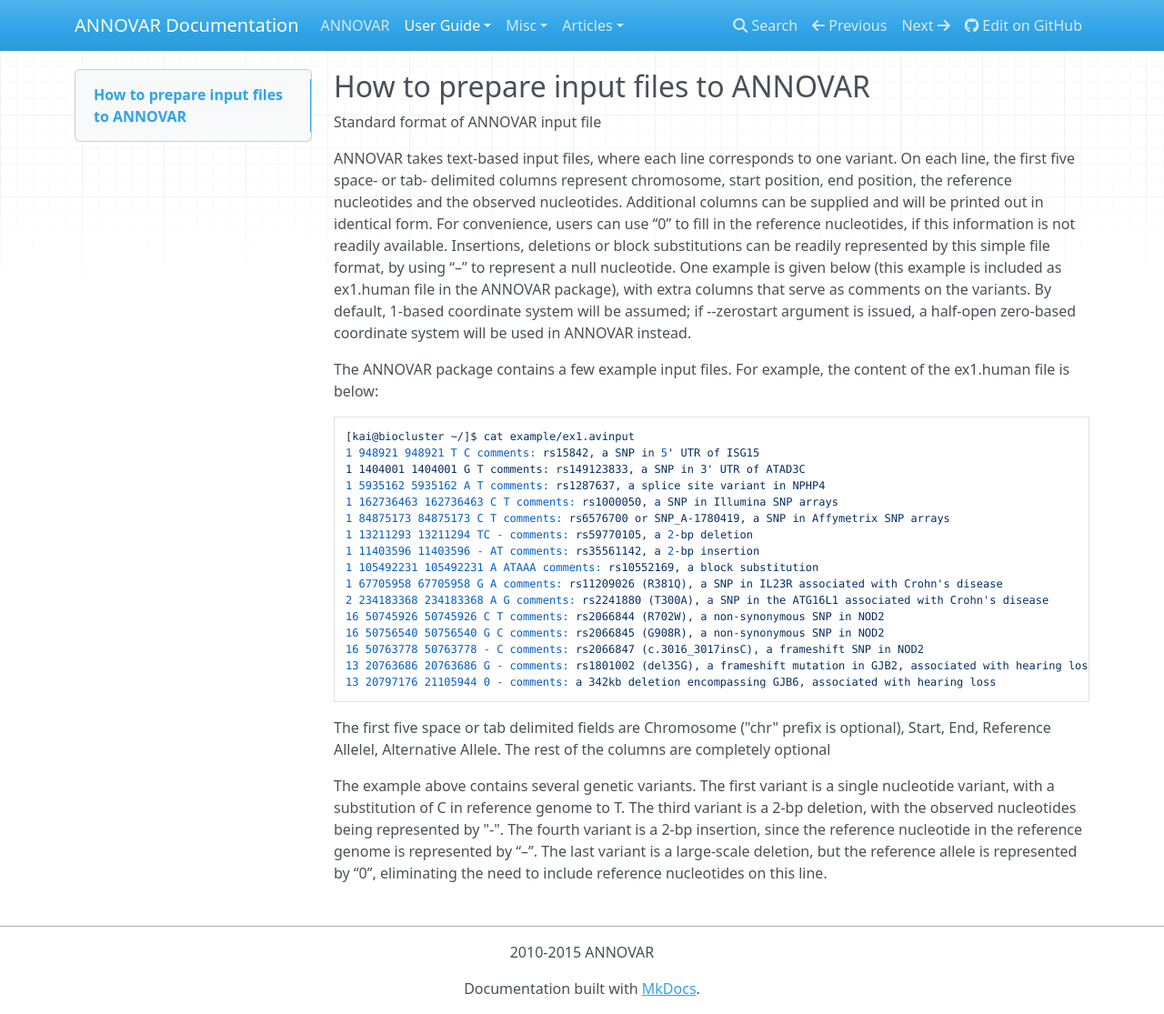
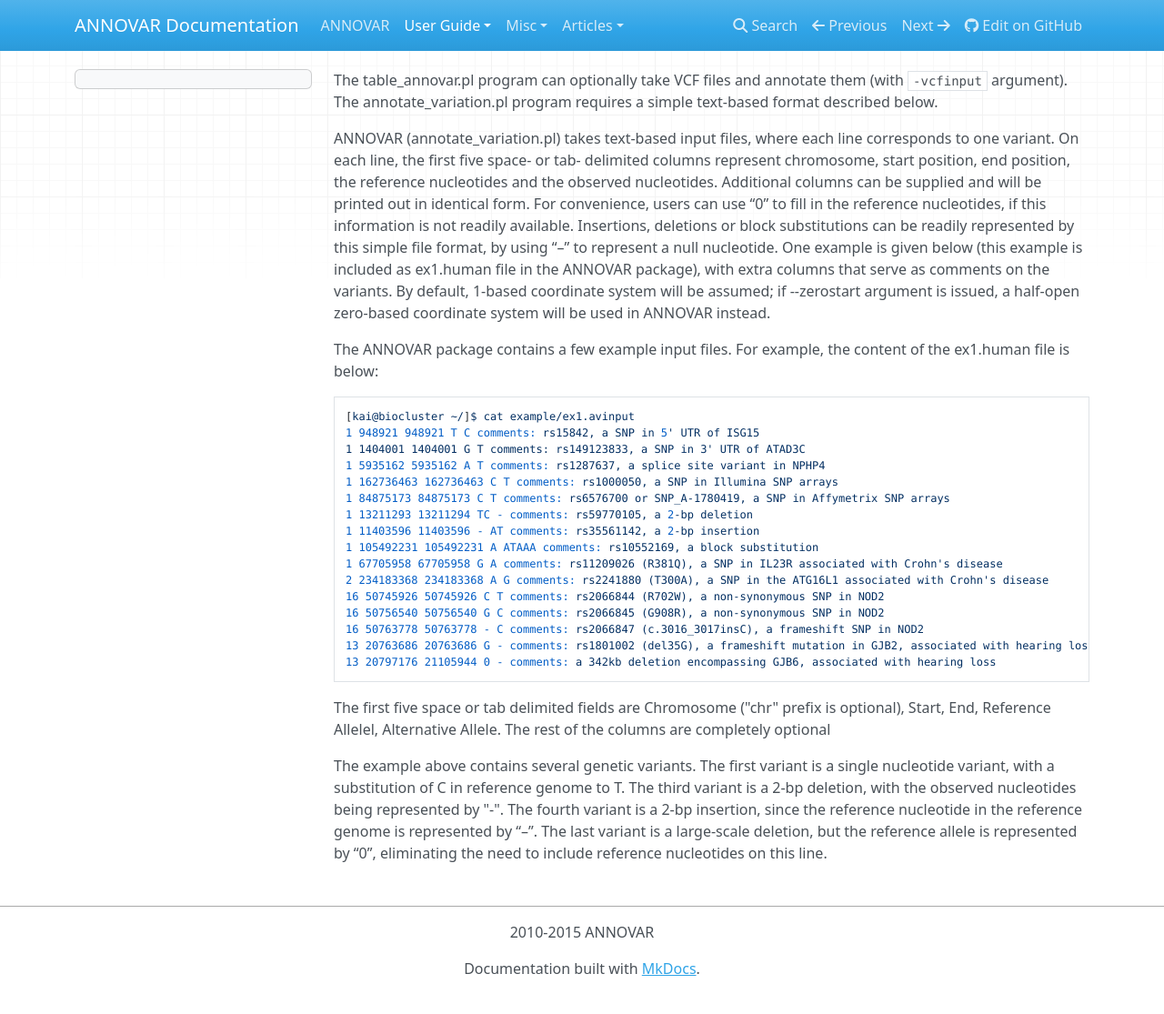
Before and after one commit to WGLab/doc-ANNOVAR, an MkDocs documentation site: the page built from docs/user-guide/input.md, in a window 1280 px wide and 1115 px high. Shown: the whole window at 91% size. Built offline with MkDocs 1.6.1, drawn with Linux system fonts in a browser that asks for light colours; nearby versions of some CDN libraries; old or Windows-style settings are respelled for this version of MkDocs.

Commit message:
Updated input.md

```diff
--- a/docs/user-guide/input.md
+++ b/docs/user-guide/input.md
@@ -1,8 +1,6 @@
-## How to prepare input files to ANNOVAR
+The table_annovar.pl program can optionally take VCF files and annotate them (with `-vcfinput` argument). The annotate_variation.pl program requires a simple text-based format described below.
 
-Standard format of ANNOVAR input file
-
-ANNOVAR takes text-based input files, where each line corresponds to one variant. On each line, the first five space- or tab- delimited columns represent chromosome, start position, end position, the reference nucleotides and the observed nucleotides. Additional columns can be supplied and will be printed out in identical form. For convenience, users can use “0” to fill in the reference nucleotides, if this information is not readily available. Insertions, deletions or block substitutions can be readily represented by this simple file format, by using “–” to represent a null nucleotide. One example is given below (this example is included as ex1.human file in the ANNOVAR package), with extra columns that serve as comments on the variants. By default, 1-based coordinate system will be assumed; if --zerostart argument is issued, a half-open zero-based coordinate system will be used in ANNOVAR instead.
+ANNOVAR (annotate_variation.pl) takes text-based input files, where each line corresponds to one variant. On each line, the first five space- or tab- delimited columns represent chromosome, start position, end position, the reference nucleotides and the observed nucleotides. Additional columns can be supplied and will be printed out in identical form. For convenience, users can use “0” to fill in the reference nucleotides, if this information is not readily available. Insertions, deletions or block substitutions can be readily represented by this simple file format, by using “–” to represent a null nucleotide. One example is given below (this example is included as ex1.human file in the ANNOVAR package), with extra columns that serve as comments on the variants. By default, 1-based coordinate system will be assumed; if --zerostart argument is issued, a half-open zero-based coordinate system will be used in ANNOVAR instead.
 
 The ANNOVAR package contains a few example input files. For example, the content of the ex1.human file is below:
 
```
